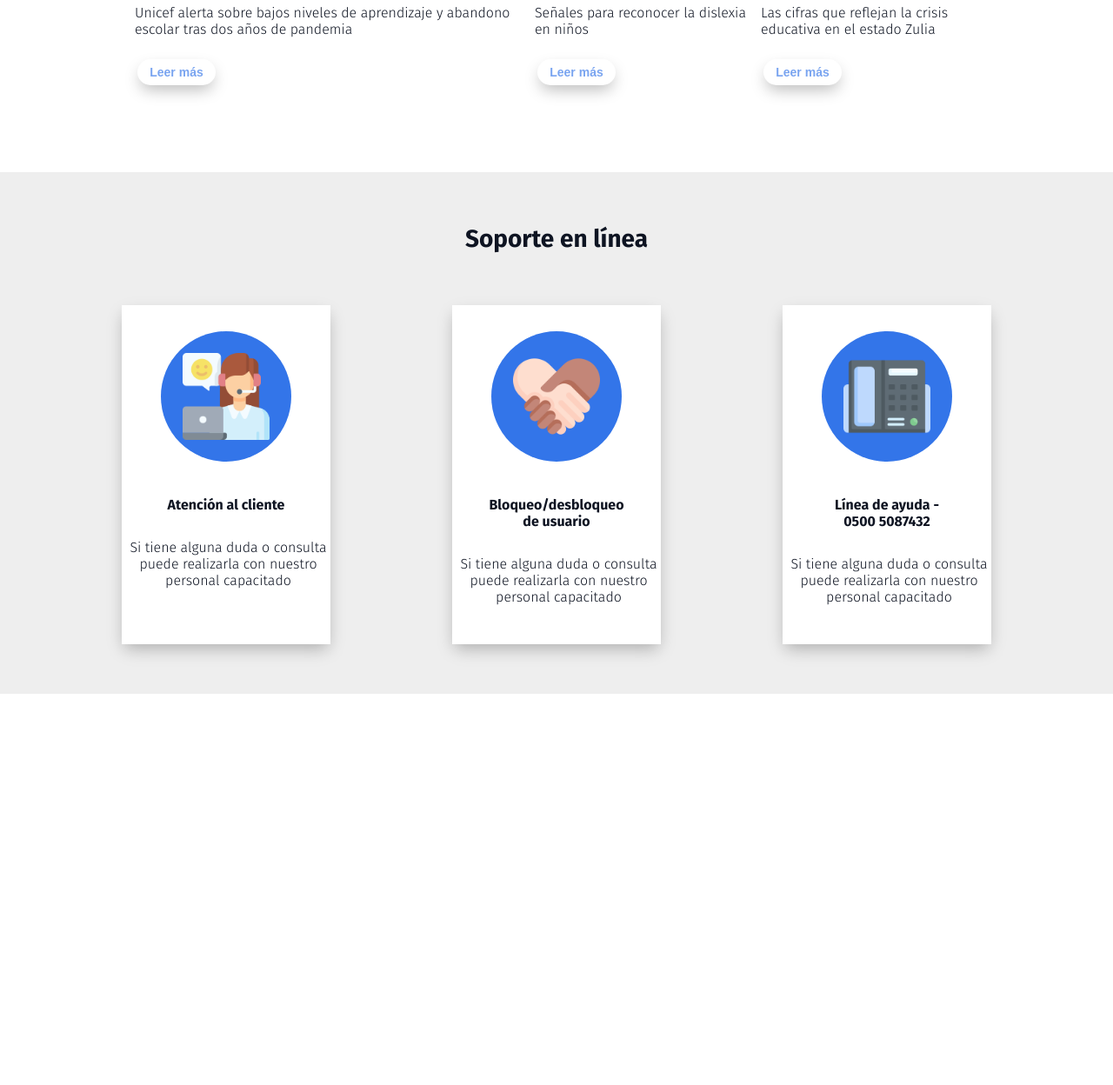
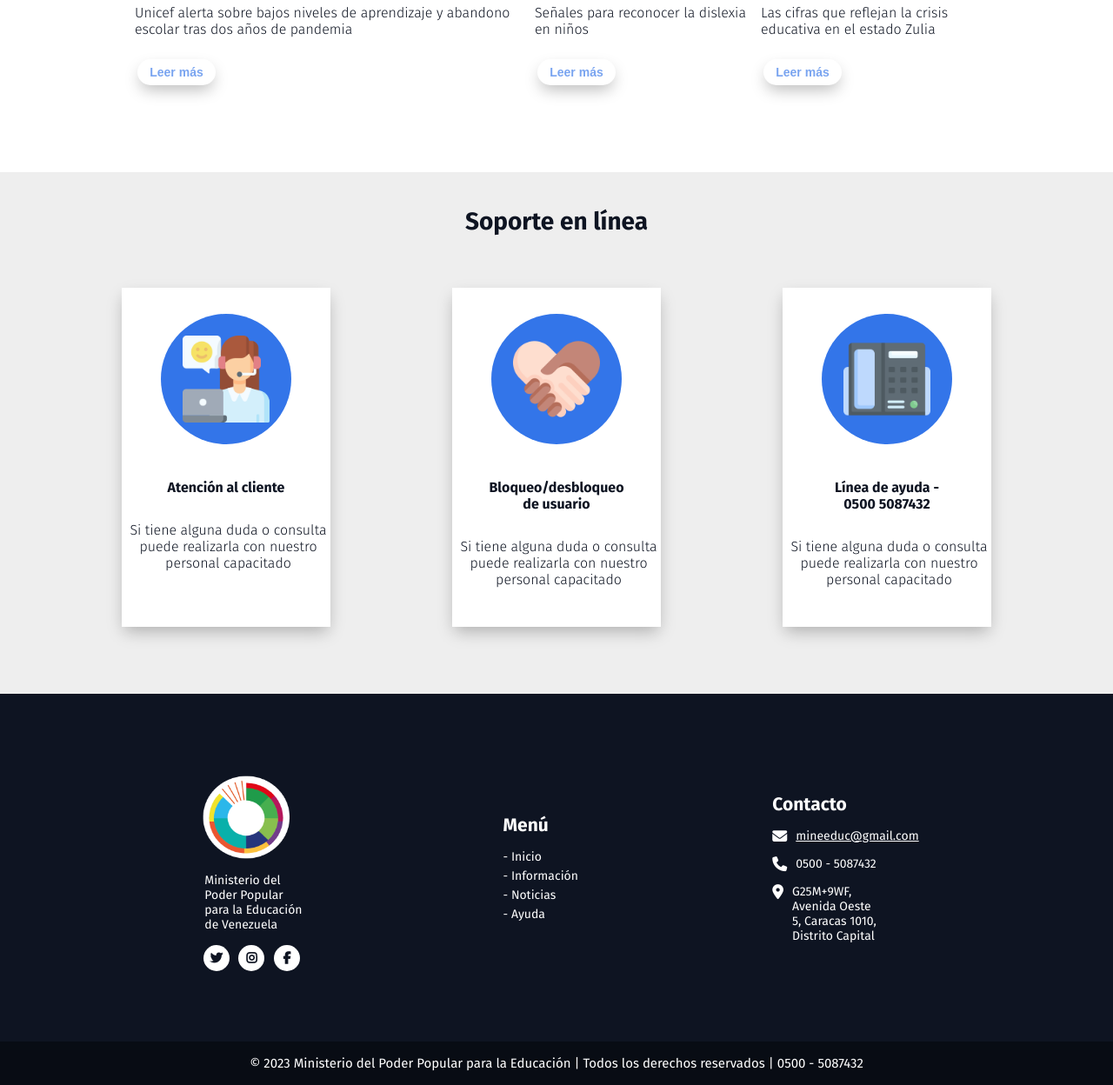
Before and after one commit to RchrdMrtnz/TeacherData, a Flask app: page / in a window 1280 px wide. Shown: the part 1385-2633 px from the top of the page at 87% size. Before the commit the page ends 2183 px from the top, so only its background shows below. Run offline with Flask 2, Linux system fonts and the light colour scheme; some libraries are stand-ins or nearby versions.

Commit message:
Estructura y diseño del footer

```diff
--- a/src/static/css/layout.css
+++ b/src/static/css/layout.css
@@ -6,11 +6,7 @@
     --large: 2.4rem; /* 24px */
 
     /* colors */
-    --bg-dark-color: #080C14;
     --text-color: #0E1422;
-    --text-second-color: rgba(14, 20, 34, 0.80);
-    --text-third-color: rgba(14, 20, 34, 0.66);
-    --text-fourth-color: rgba(14, 20, 34, 0.50);
     --first-color: #3375E9;
     --second-color: rgba(51, 117, 232, 0.66); /*Para las líneas y texto definido en azul en el diseño*/
     --border-color: #8D8D8D;
@@ -375,7 +371,7 @@ box-shadow: 0px 8px 18px -3px rgba(0,0,0,0.27);
 }
 
 .support__text {
-  padding-top: 60px;
+  padding-top: 40px;
 }
 .support__text> h2 {
   font-size: 28px;
@@ -435,3 +431,107 @@ box-shadow: 0px 8px 18px -3px rgba(0,0,0,0.27);
 }
 
 /**END SUPPORT**/
+
+/**FOOTER**/
+
+/*footer container*/
+
+.footer__container {
+  display: flex;
+  align-items: center;
+  justify-content: space-evenly;
+  height: 400px;
+  background-color: #0E1422;
+  color: #FFF;
+  font-size: var(--small);
+}
+
+/*Logo / icons*/
+
+.footer__item > img {
+  width: 120px;
+  height: 120px;
+}
+
+.item__text-footer {
+  width: 120px;
+  margin: 0 0 15px 12px;
+}
+
+.item__text-footer > h2 {
+  font-size: var(--small);
+  font-weight: 400;
+}
+
+.footer__icon {
+  display: flex;
+  align-items: center;
+  justify-content: space-evenly;
+}
+
+.icon__circle > i {
+  color: #0E1422;
+  font-weight: 700;
+}
+
+.icon__circle {
+  width: 30px;
+  height: 30px;
+  background-color: #FFF;
+  border-radius: 50%;
+  display: flex;
+  align-items: center;
+  justify-content: center;
+}
+
+/*Menú*/
+
+.menu__footer > h2 {
+  margin-bottom: 15px;
+}
+
+.footer__list > li {
+  list-style: none;
+  margin-top: 5px;
+}
+
+.footer__list > li > a {
+  color: #FFF;
+}
+
+/*contacto*/
+
+.footer__item-contacto {
+  margin-top: 15px;
+  display: flex;
+}
+
+.footer__item-contacto > i {
+  margin-right: 10px;
+  font-size: 17px;
+}
+
+.item__contacto-email {
+  text-decoration: underline #fff;
+}
+
+.direccion__box {
+  width: 120px;
+}
+
+/*copyright*/
+
+.footer__copy {
+  background-color: #080C14;
+  color: #fff;
+  height: 50px;
+  display: flex;
+  align-items: center;
+  justify-content: center;
+}
+
+.footer__copy > h2 {
+  font-weight: 400;
+}
+
+/**END FOOTER**/
--- a/src/templates/home.html
+++ b/src/templates/home.html
@@ -6,10 +6,11 @@
 
 {% block body%}
 <!--*HEADER*-->
-<header class="header">
+<header class="header" id="inicio">
     <!-- LOGO -->
     <a href="#" class="header__logo">
-        <img src="{{ url_for('static',filename='img/logo/logo.png') }}" alt="logo del ministerio de educación" class="header__logo-img">
+        <img src="{{ url_for('static',filename='img/logo/logo.png') }}" alt="logo del ministerio de educación"
+            class="header__logo-img">
     </a>
     <!-- NAV -->
     <nav class="header__menu">
@@ -25,7 +26,7 @@
 </header>
 
 <!--*SLIDER - INICIO*-->
-<section class="slider" id="inicio">
+<section class="slider">
     <div class="slider__container container">
         <!--Arrow left-->
         <i class="fa-solid fa-arrow-left slider__icon" id="before"></i>
@@ -35,7 +36,8 @@
             <div class="slider__texts">
                 <h2 class="slider__subtitle slider__subtitle-color">¡Feliz regreso a clase!</h2>
                 <p class="slider__review">
-                    Sea nuevamente bienvenido nuestro preciado personal docente y administrativo pertenecientas al <span class="review__comment">Ministerio de Educación de Venezuela</span>.
+                    Sea nuevamente bienvenido nuestro preciado personal docente y administrativo pertenecientas al <span
+                        class="review__comment">Ministerio de Educación de Venezuela</span>.
                 </p>
             </div>
 
@@ -47,9 +49,11 @@
         <!--Section slider 2-->
         <section class="slider__body" data-id="2">
             <div class="slider__texts">
-                        <h2 class="slider__subtitle">Respetemos las <span class="review__span"> medidas de bioseguridad</span> dentro y fuera del aula</h2>
+                <h2 class="slider__subtitle">Respetemos las <span class="review__span"> medidas de bioseguridad</span>
+                    dentro y fuera del aula</h2>
                 <p class="slider__review">
-                            Existen muchas formas en que tus acciones pueden ayudar a protegerte a ti y a tu familia de enfermarse gravemente a causa del <span class="review__comment">COVID-19</span>.
+                    Existen muchas formas en que tus acciones pueden ayudar a protegerte a ti y a tu familia de
+                    enfermarse gravemente a causa del <span class="review__comment">COVID-19</span>.
                 </p>
             </div>
 
@@ -61,9 +65,11 @@
         <!--Section slider 3-->
         <section class="slider__body" data-id="3">
             <div class="slider__texts">
-                <h2 class="slider__subtitle">Garantizamos el derecho de nuestros jóvenes a tener <span class="review__span">educación gratuita y de calidad</span></h2>
+                <h2 class="slider__subtitle">Garantizamos el derecho de nuestros jóvenes a tener <span
+                        class="review__span">educación gratuita y de calidad</span></h2>
                 <p class="slider__review">
-                    Este lunes 30 de enero de 2023, se hará la gran apertura del nuevo jardín de infantes. Si desea ser parte de nuestro personal <span class="review__comment">ingrese aquí</span>.
+                    Este lunes 30 de enero de 2023, se hará la gran apertura del nuevo jardín de infantes. Si desea ser
+                    parte de nuestro personal <span class="review__comment">ingrese aquí</span>.
                 </p>
             </div>
 
@@ -163,7 +169,8 @@
 
             <div class="noticia__box">
                 <span class="noticias__box-numeral">#Noticia</span>
-                    <p class="noticias__box-info">Unicef alerta sobre bajos niveles de aprendizaje y abandono escolar tras dos años de pandemia</p>
+                <p class="noticias__box-info">Unicef alerta sobre bajos niveles de aprendizaje y abandono escolar tras
+                    dos años de pandemia</p>
                 <button class="noticias__box-btn">Leer más</button>
             </div>
         </section>
@@ -228,4 +235,59 @@
         </section>
     </div>
 </section>
+
+<!--*FOOTER*-->
+<footer class="footer">
+    <div class="footer__container">
+        <!--footer item 1-->
+        <section class="footer__item">
+            <img src="{{ url_for('static',filename='img/logo/logo-white-bg.png') }}" alt="logo">
+            <div class="item__text-footer">
+                <h2>Ministerio del Poder Popular para la Educación de Venezuela</h2>
+            </div>
+            <div class="footer__icon">
+                <span class="icon__circle">
+                    <i class="fa-brands fa-twitter"></i>
+                </span>
+                <span class="icon__circle">
+                    <i class="fa-brands fa-instagram"></i>
+                </span>
+                <span class="icon__circle">
+                    <i class="fa-brands fa-facebook-f"></i>
+                </span>
+            </div>
+        </section>
+        <!--footer item 2-->
+        <section class="footer__item">
+            <div class="menu__footer">
+                <h2>Menú</h2>
+                <ul class="footer__list">
+                    <li><a href="#inicio">- Inicio</a></li>
+                    <li><a href="#información">- Información</a></li>
+                    <li><a href="#noticias">- Noticias</a></li>
+                    <li><a href="#ayuda">- Ayuda</a></li>
+                </ul>
+            </div>
+        </section>
+        <!--footer item 3-->
+        <section class="footer__item">
+            <div class="footer__contacto">
+                <h2>Contacto</h2>
+                <div class="footer__item-contacto">
+                    <i class="fa-solid fa-envelope"></i>
+                    <span class="item__contacto-email">mineeduc@gmail.com</span>
+                </div>
+                <div class="footer__item-contacto"><i class="fa-solid fa-phone"></i> 0500 - 5087432
+                </div>
+                <div class="footer__item-contacto direccion__box"><i class="fa-solid fa-location-dot"></i> G25M+9WF, Avenida Oeste 5,
+                    Caracas 1010, Distrito Capital
+                </div>
+            </div>
+        </section>
+    </div>
+    <!--copyright-->
+    <div class="footer__copy">
+        <h2>© 2023 Ministerio del Poder Popular para la Educación | Todos los derechos reservados | 0500 - 5087432</h2>
+    </div>
+</footer>
 {% endblock %}
```
Lines whose indentation alone changed are shown as unchanged.
